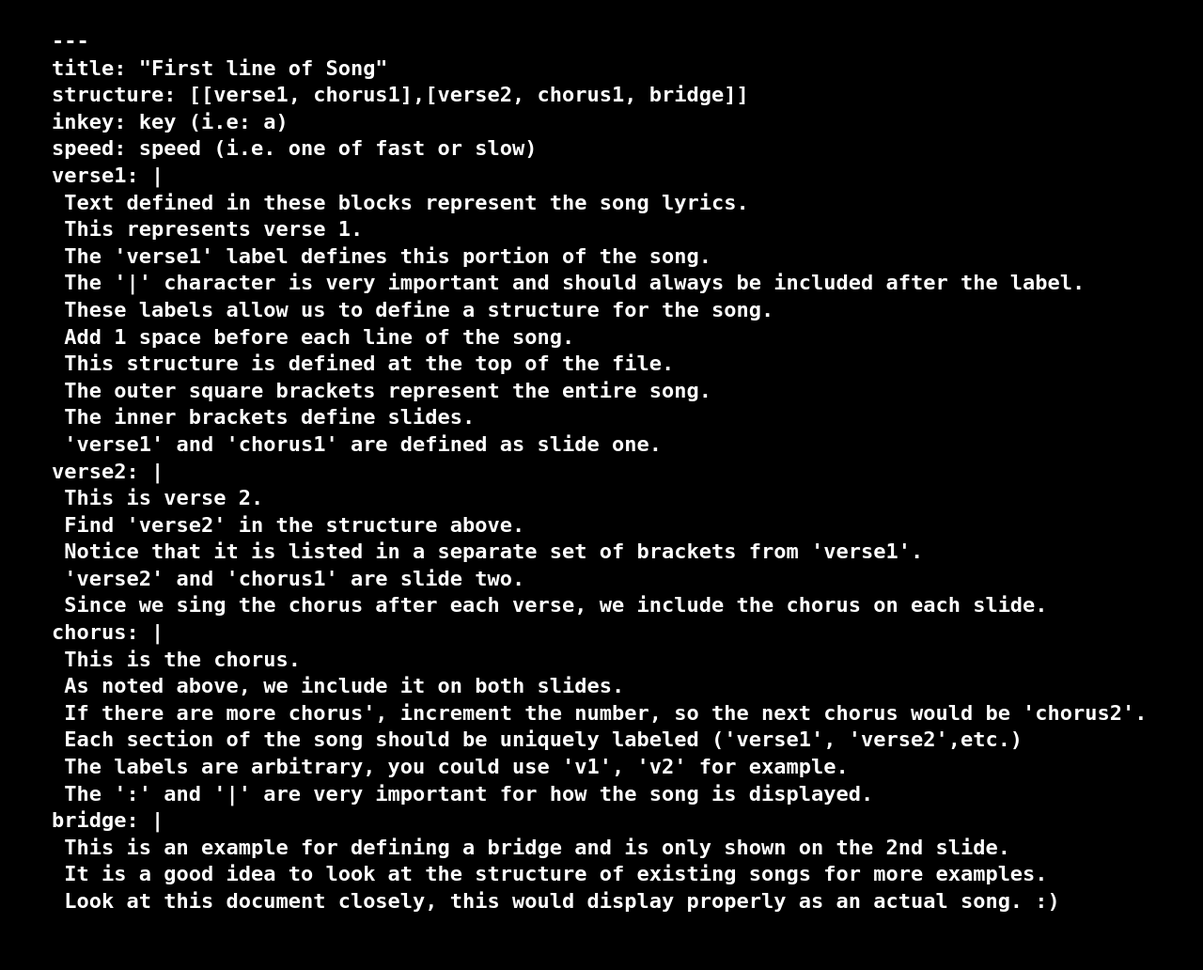
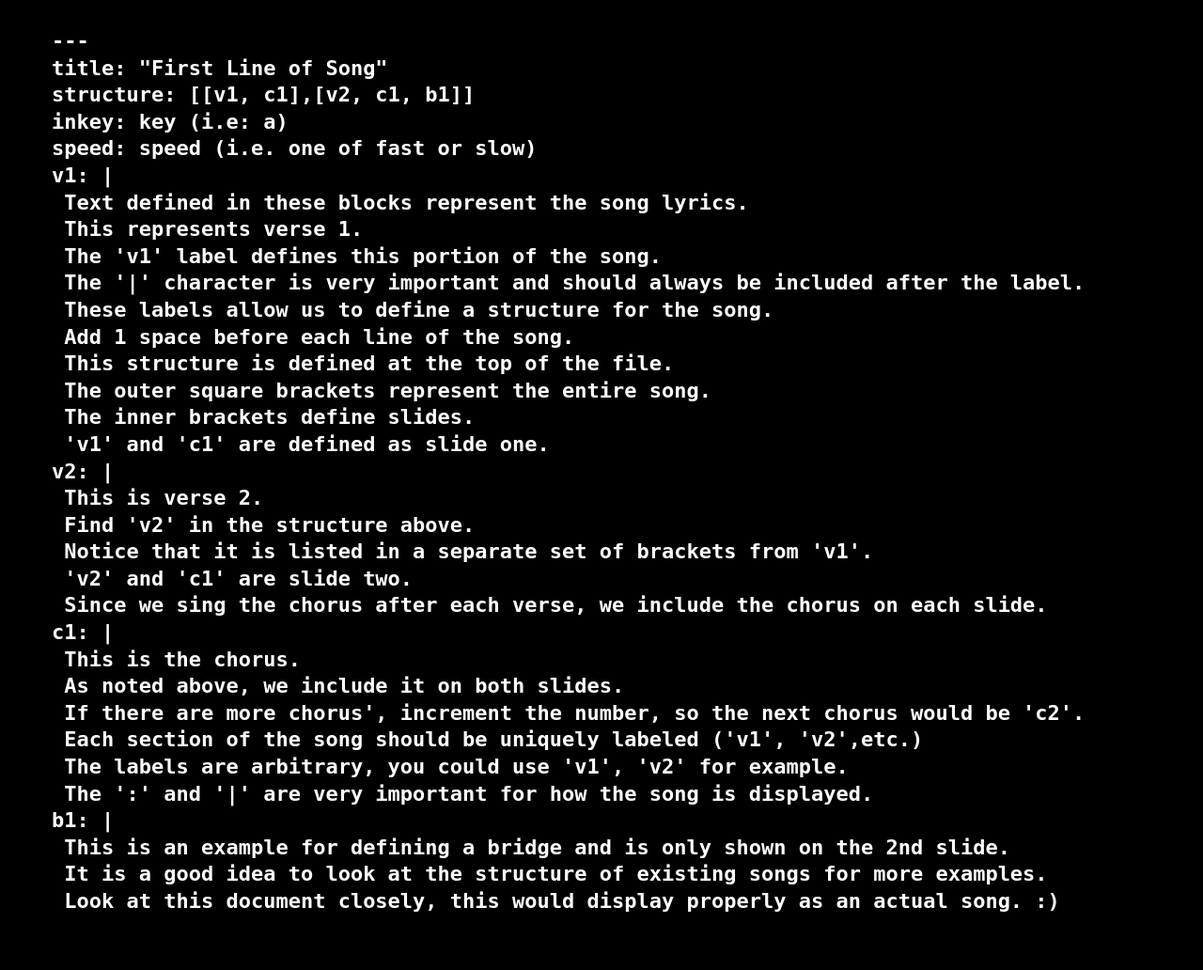
Before and after one commit to asenchi/liberty, a Flask app: page /help in a window 1280 px wide. Shown: the whole page at 94% size. Run offline with Flask 2, Linux system fonts and the light colour scheme.

Commit message:
Ch Ch Ch Changes

```diff
--- a/DOCS.txt
+++ b/DOCS.txt
@@ -1,33 +1,33 @@
 ---
-title: "First line of Song"
-structure: [[verse1, chorus1],[verse2, chorus1, bridge]]
+title: "First Line of Song"
+structure: [[v1, c1],[v2, c1, b1]]
 inkey: key (i.e: a)
 speed: speed (i.e. one of fast or slow)
-verse1: |
+v1: |
  Text defined in these blocks represent the song lyrics.
  This represents verse 1.
- The 'verse1' label defines this portion of the song.
+ The 'v1' label defines this portion of the song.
  The '|' character is very important and should always be included after the label.
  These labels allow us to define a structure for the song.
  Add 1 space before each line of the song.
  This structure is defined at the top of the file.
  The outer square brackets represent the entire song.
  The inner brackets define slides.
- 'verse1' and 'chorus1' are defined as slide one.
-verse2: |
+ 'v1' and 'c1' are defined as slide one.
+v2: |
  This is verse 2.
- Find 'verse2' in the structure above.
- Notice that it is listed in a separate set of brackets from 'verse1'.
- 'verse2' and 'chorus1' are slide two.
+ Find 'v2' in the structure above.
+ Notice that it is listed in a separate set of brackets from 'v1'.
+ 'v2' and 'c1' are slide two.
  Since we sing the chorus after each verse, we include the chorus on each slide.
-chorus: |
+c1: |
  This is the chorus.
  As noted above, we include it on both slides.
- If there are more chorus', increment the number, so the next chorus would be 'chorus2'.
- Each section of the song should be uniquely labeled ('verse1', 'verse2',etc.)
+ If there are more chorus', increment the number, so the next chorus would be 'c2'.
+ Each section of the song should be uniquely labeled ('v1', 'v2',etc.)
  The labels are arbitrary, you could use 'v1', 'v2' for example.
  The ':' and '|' are very important for how the song is displayed.
-bridge: |
+b1: |
  This is an example for defining a bridge and is only shown on the 2nd slide.
  It is a good idea to look at the structure of existing songs for more examples.
  Look at this document closely, this would display properly as an actual song. :)
--- a/app.py
+++ b/app.py
@@ -74,7 +74,7 @@ def inkey(key):
 def bykey():
     songlist = list(get_files(app.config["SONGS"]))
     songs = {}
-    for letter in ["a", "b", "c", "d", "e", "f", "g"]:
+    for letter in ["a", "b", "c", "d", "e", "f", "g", "z"]:
         songs[letter] = in_attr("inkey", songlist, letter)
         songs[letter].sort()
     return render_template(
@@ -87,7 +87,7 @@ def bykey():
 def byspeed():
     songlist = list(get_files(app.config["SONGS"]))
     songs = {}
-    for spd in ["slow", "fast"]:
+    for spd in ["slow", "fast", "z"]:
         songs[spd] = in_attr("speed", songlist, spd)
         songs[spd].sort()
     return render_template(
--- a/static/style.css
+++ b/static/style.css
@@ -12,16 +12,13 @@ a {
   color: white;
 }
 
-dl {
+ul {
   font-size: 32px;
+  list-style-type: none;
+  padding: 0;
 }
 
-dl dt {
-  float: left;
-  padding: 5px;
-}
-
-dl dd {
+li {
   padding: 5px;
 }
 
```
Also changed, not shown: templates/song_list.html (+4 -4 lines), 1 other file.
